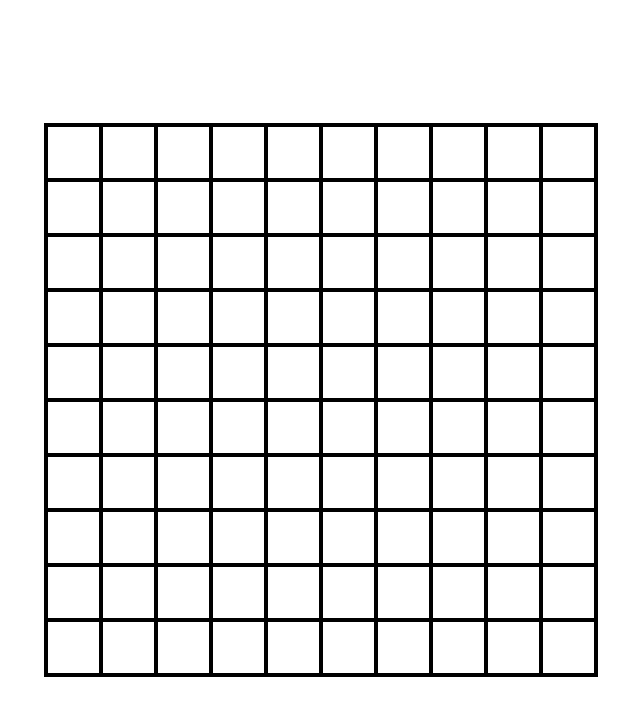
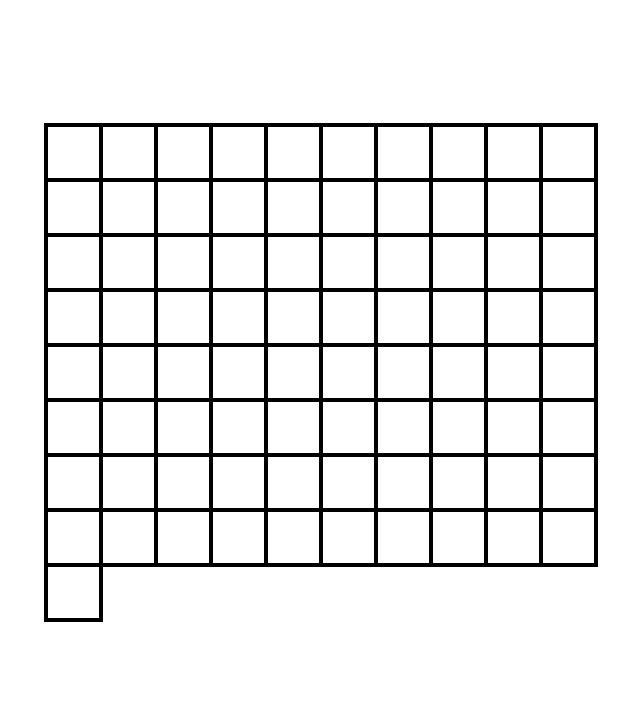
Before and after one commit to leonidez/tic-tac-toe, a Next.js app: page / in a window 1280 px wide. Shown: the top 716 px of the page, without its empty margins (319-959 px from the left). Built offline with nearby package versions, Linux system fonts and the light colour scheme.

Commit message:
fix for 81 squares

```diff
--- a/modules/get-active-squares.js
+++ b/modules/get-active-squares.js
@@ -1,18 +1,5 @@
-import { compact, flattenDeep, uniq } from 'lodash'
-
-function getAdjacentIds(ids) {
-  return ids.map((id) => ([
-    (id % 10 !== 0) && id - 11,
-    id - 10,
-    (id % 10 !== 9) && id - 9,
-    (id % 10 !== 0) && id - 1,
-    id,
-    (id % 10 !== 9) && id + 1,
-    (id % 10 !== 0) && id + 9,
-    id + 10,
-    (id % 10 !== 9) && id + 11,
-  ].filter((id) => id !== false)))
-}
+import { flattenDeep, uniq } from 'lodash'
+import getAdjacentIds from './get-adjacent-ids'
 
 export default function getActiveSquares({ x, o }) {
   const adjacentX = getAdjacentIds(x)
--- /dev/null
+++ b/modules/get-adjacent-ids.js
@@ -0,0 +1,13 @@
+export default function getAdjacentIds(ids) {
+  return ids.map((id) => ([
+    (id % 10 !== 0) && id - 11,
+    id - 10,
+    (id % 10 !== 9) && id - 9,
+    (id % 10 !== 0) && id - 1,
+    id,
+    (id % 10 !== 9) && id + 1,
+    (id % 10 !== 0) && id + 9,
+    id + 10,
+    (id % 10 !== 9) && id + 11,
+  ].filter((id) => id !== false)))
+}
--- a/pages/index.js
+++ b/pages/index.js
@@ -2,7 +2,7 @@ import GameProvider from '../components/game-provider'
 import TicTacToe from '../components/tic-tac-toe'
 import styles from '../styles/sheet.module.css'
 
-const squares = Array.from(Array(100).keys())
+const squares = Array.from(Array(81).keys())
 
 export default function Home() {
   return (
```
